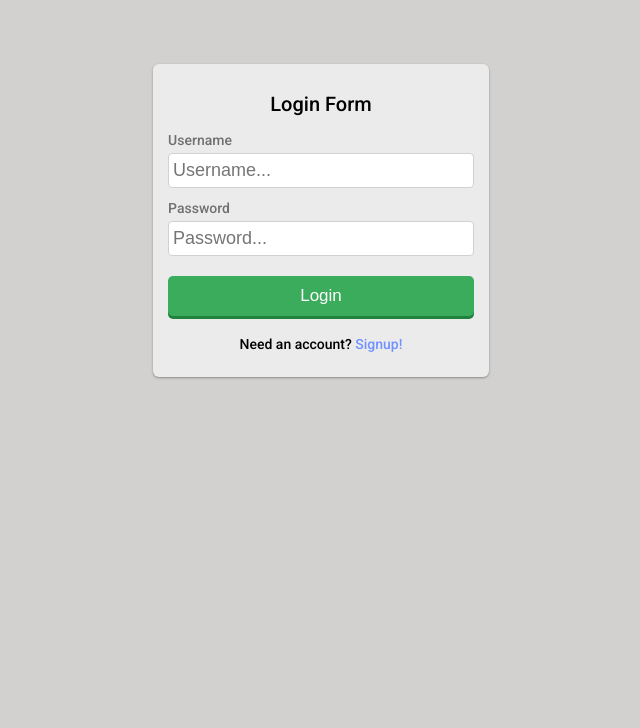
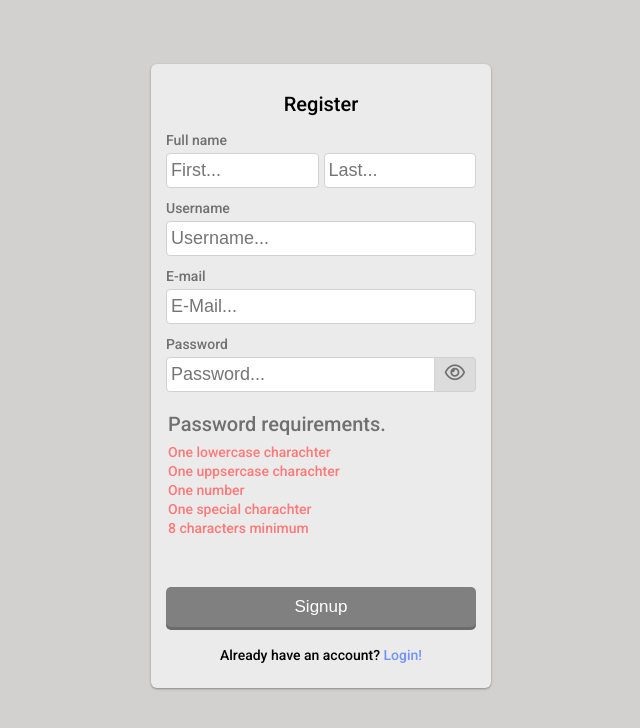
Before and after one commit to OsvarK/Authentication-Part1-React, a React app: page /register in a window 1280 px wide. Shown: the whole page, without its empty margins (319-959 px from the left). Built offline with nearby package versions, Linux system fonts and the light colour scheme; no server answers; a web font is replaced by a local one.

Commit message:
Input validation on register form

```diff
--- a/public/index.html
+++ b/public/index.html
@@ -14,11 +14,13 @@
     <link rel="mask-icon" href="/safari-pinned-tab.svg" color="#5bbad5">
     <meta name="msapplication-TileColor" content="#da532c">
     <meta name="theme-color" content="#ffffff">
-
     <title>Authentication Example</title>
+    <script src="https://kit.fontawesome.com/2e3e38d3f3.js" crossorigin="anonymous"></script>
 </head>
   <body>
     <noscript>You need to enable JavaScript to run this app.</noscript>
     <div id="root"></div>
+
+
   </body>
 </html>
--- a/src/AuthenticationRouter.js
+++ b/src/AuthenticationRouter.js
@@ -73,7 +73,7 @@ class AuthenticationRouter extends Component {
                             <PrivateRoute path='/myprofile' component={() => <UserDashboard />} />
                             {/* Public Routes --------------------------------------------------------- */}
                             <PublicRoute path="/login" component={() => <LoginPage />} />
-                            <PublicRoute path="/signup" component={() => <SignupPage />} />
+                            <PublicRoute path="/register" component={() => <SignupPage />} />
                             {/* Index Route ----------------------------------------------------------- */}
                             <PublicRoute path="/" component={() => <LoginPage />} />
                         </Switch>
--- a/src/CSS/Auth.css
+++ b/src/CSS/Auth.css
@@ -58,3 +58,51 @@
     font-size: 20px !important;
     font-weight: 400;
 }
+.Auth-card-span > div > i {
+    float: right;
+    margin-top: 4px;
+    font-size: 18px;
+    padding: 6px 10px;
+    border-radius: 0 4px 4px 0;
+    background-color: #dcdcdc;
+    border: solid #D3D0D0 0.5px;
+    color: #707070;
+    cursor: pointer;
+    border-left: none;
+    z-index: 0;
+}
+.Auth-card-span > div > i:hover {
+    color: black;
+}
+
+
+
+
+.password-security-hints {
+    margin: 14px 0 50px 0;
+}
+
+    .password-security-hints > label {
+        margin: 0 2px;
+        width: 100%;
+        font-size: 14px;
+        display: inline-block;
+
+    }
+
+        .password-security-hints > label:nth-child(1) {
+            margin: 6px 2px;
+            width: 100%;
+            font-size: 20px;
+            display: inline-block;
+            color: #707070;
+        }
+
+
+.green {
+    color: #2aff00
+}
+
+.red {
+    color: #ff7979
+}
--- a/src/CSS/index.css
+++ b/src/CSS/index.css
@@ -16,6 +16,7 @@ input {
     box-sizing: border-box;
     border-radius: 4px;
     border: solid #D3D0D0 0.5px;
+    z-index: 1;
 }
 
 .floating-card {
--- a/src/Components/LoginForm.js
+++ b/src/Components/LoginForm.js
@@ -11,7 +11,8 @@ class LoginForm extends Component {
             Username: null,
             Password: null,
             Error: null,
-            Loading: false
+            Loading: false,
+            showPassword: "Password"
         }
     }
 
@@ -85,14 +86,17 @@ class LoginForm extends Component {
                         </div>
                         <div className="Auth-card-span">
                             <label>Password</label>
-                            <input value={this.state.Password} onChange={this.handleChange} id="Password" name="Password" type="Password" placeholder="Password..."></input>
+                            <div style={{ display: "flex" }}>
+                                <input style={{ borderRadius: "4px 0 0 4px" }} value={this.state.Password} onChange={this.handleChange} placeholder="Password..." id="Password" name="Password" type={this.state.showPassword}></input>
+                                <i onMouseLeave={() => this.setState({ showPassword: "Password" })} onMouseEnter={() => this.setState({ showPassword: "Text" })} className="fa fa-eye" aria-hidden="true"></i>
+                            </div>
                         </div>
                         <div className="Auth-card-span Auth-submit-section">
                             <div className="submit-btn-wrapper">
                                 <button type="submit">Login</button>
                             </div>
                             <div className="Auth-submit-link-wrapper">
-                                <label> Need an account? <Link to= '/signup' className="Auth-link">Signup!</Link></label>
+                                <label> Need an account? <Link to= '/register' className="Auth-link">Signup!</Link></label>
                             </div>
                         </div>
                     </form>
--- a/src/Components/SignupForm.js
+++ b/src/Components/SignupForm.js
@@ -7,23 +7,61 @@ class SignupForm extends Component {
     constructor(props) {
         super(props);
         this.state = {
-            Firstname: null,
-            Lastname: null,
-            Username: null,
-            Email: null,
-            Password: null,
-            RePassword: null,
+            Firstname: "",
+            Lastname: "",
+            Username: "",
+            Email: "",
+            Password: "",
             Error: null,
-            Loading: false
+            Loading: false,
+            showPassword: "Password",
+            disabledSubmit: true,
+            pasCheck: {
+                pasHaveLowercase: "red",
+                pasHaveUppsercase: "red",
+                pasHasNumber: "red",
+                pasHasSymbol: "red",
+                pasHasLenght: "red",
+            }
         }
     }
 
     // Updates input fields and states on user input
     handleChange = (e) => {
+        this.forceUpdate();
         this.setState({
             [e.target.name]: e.target.value
+        }, () => {
+
+                // Validate password
+                var pas = new String(this.state.Password);
+
+                var pasHaveLowercase = (/[a-z]/.test(pas));
+                var pasHaveUppsercase = (/[A-Z]/.test(pas));
+                var pasHasNumber = (/\d/.test(pas));
+                var pasHasSymbol = (pas.match(/[|\\/~^:,;?!&%$@*+]/));
+                var pasHasLenght = (pas.length >= 8);
+                this.setState({
+                    pasCheck: {
+                        pasHaveLowercase: (pasHaveLowercase ? 'green' : 'red'),
+                        pasHaveUppsercase: (pasHaveUppsercase ? 'green' : 'red'),
+                        pasHasNumber: (pasHasNumber ? 'green' : 'red'),
+                        pasHasSymbol: (pasHasSymbol ? 'green' : 'red'),
+                        pasHasLenght: (pasHasLenght ? 'green' : 'red'),
+                    }
+                })
+                // Validate that all fields are NOT empty
+                if (pasHaveLowercase && pasHaveUppsercase &&
+                    pasHasNumber && pasHasSymbol && pasHasLenght &&
+                    this.state.Firstname !== "" && this.state.Lastname !== "" && this.state.Email !== "" && this.state.Username !== "") {
+                    this.setState({ disabledSubmit: false });
+                } else {
+                    this.setState({ disabledSubmit: true });
+                }
         });
     }
+
+
 
     handleSubmit = async(e) => {
         e.preventDefault();
@@ -82,17 +120,18 @@ class SignupForm extends Component {
                 {this.state.Loading === true ? (<Loading />) : (
                     <form onSubmit={this.handleSubmit}>
                         <div className="Auth-card-span Auth-title-wrapper">
-                            <h1 className="Auth-title">Signup Form</h1>
+                            <h1 className="Auth-title">Register</h1>
                         </div>
                         <Error />
+
                         <div className="Auth-card-span">
-                            <label>Firstname</label>
-                            <input value={this.state.Firstname} onChange={this.handleChange} placeholder="First name..." id="Firstname" name="Firstname"></input>
+                            <label>Full name</label>
+                            <div style={{ display: "flex" }}>
+                                <input style={{ float: "left", marginRight: "5px"}} value={this.state.Firstname} onChange={this.handleChange} placeholder="First..." id="Firstname" name="Firstname"></input>
+                                <input style={{ float: "right", marginleft: "5px" }} value={this.state.Lastname} onChange={this.handleChange} placeholder="Last..." id="Lastname" name="Lastname"></input>
+                            </div>
                         </div>
-                        <div className="Auth-card-span">
-                            <label>Lastname</label>
-                            <input value={this.state.Lastname} onChange={this.handleChange} placeholder="Last Name..." id="Lastname" name="Lastname"></input>
-                        </div>
+
                         <div className="Auth-card-span">
                             <label>Username</label>
                             <input value={this.state.Username} onChange={this.handleChange} placeholder="Username..." id="Username" name="Username"></input>
@@ -103,15 +142,23 @@ class SignupForm extends Component {
                         </div>
                         <div className="Auth-card-span">
                             <label>Password</label>
-                            <input value={this.state.Password} onChange={this.handleChange} placeholder="Password..." id="Password" name="Password" type="Password"></input>
-                        </div>
-                        <div className="Auth-card-span">
-                            <label>Re-enter Password</label>
-                            <input value={this.state.RePassword} onChange={this.handleChange} placeholder="Password..." id="RePassword" name="RePassword" type="Password"></input>
+
+                            <div style={{display: "flex"}}>
+                                <input style={{ borderRadius: "4px 0 0 4px" }} value={this.state.Password} onChange={this.handleChange} placeholder="Password..." id="Password" name="Password" type={this.state.showPassword}></input>
+                                <i onMouseLeave={() => this.setState({ showPassword: "Password" })} onMouseEnter={() => this.setState({showPassword: "Text"})} className="fa fa-eye" aria-hidden="true"></i>
+                            </div>
+                            <div className="password-security-hints">
+                                <label>Password requirements.</label>
+                                <label className={this.state.pasCheck.pasHaveLowercase}>One lowercase charachter</label>
+                                <label className={this.state.pasCheck.pasHaveUppsercase}>One uppsercase charachter</label>
+                                <label className={this.state.pasCheck.pasHasNumber}>One number</label>
+                                <label className={this.state.pasCheck.pasHasSymbol}>One special charachter</label>
+                                <label className={this.state.pasCheck.pasHasLenght}>8 characters minimum</label>
+                            </div>
                         </div>
                         <div className="Auth-card-span Auth-submit-section">
                             <div className="submit-btn-wrapper">
-                                <button type="submit">Signup</button>
+                                <button disabled={this.state.disabledSubmit} type="submit">Signup</button>
                             </div>
                             <div className="Auth-submit-link-wrapper">
                                 <label> Already have an account? <Link to= '/login' className="Auth-link">Login!</Link></label>
```
